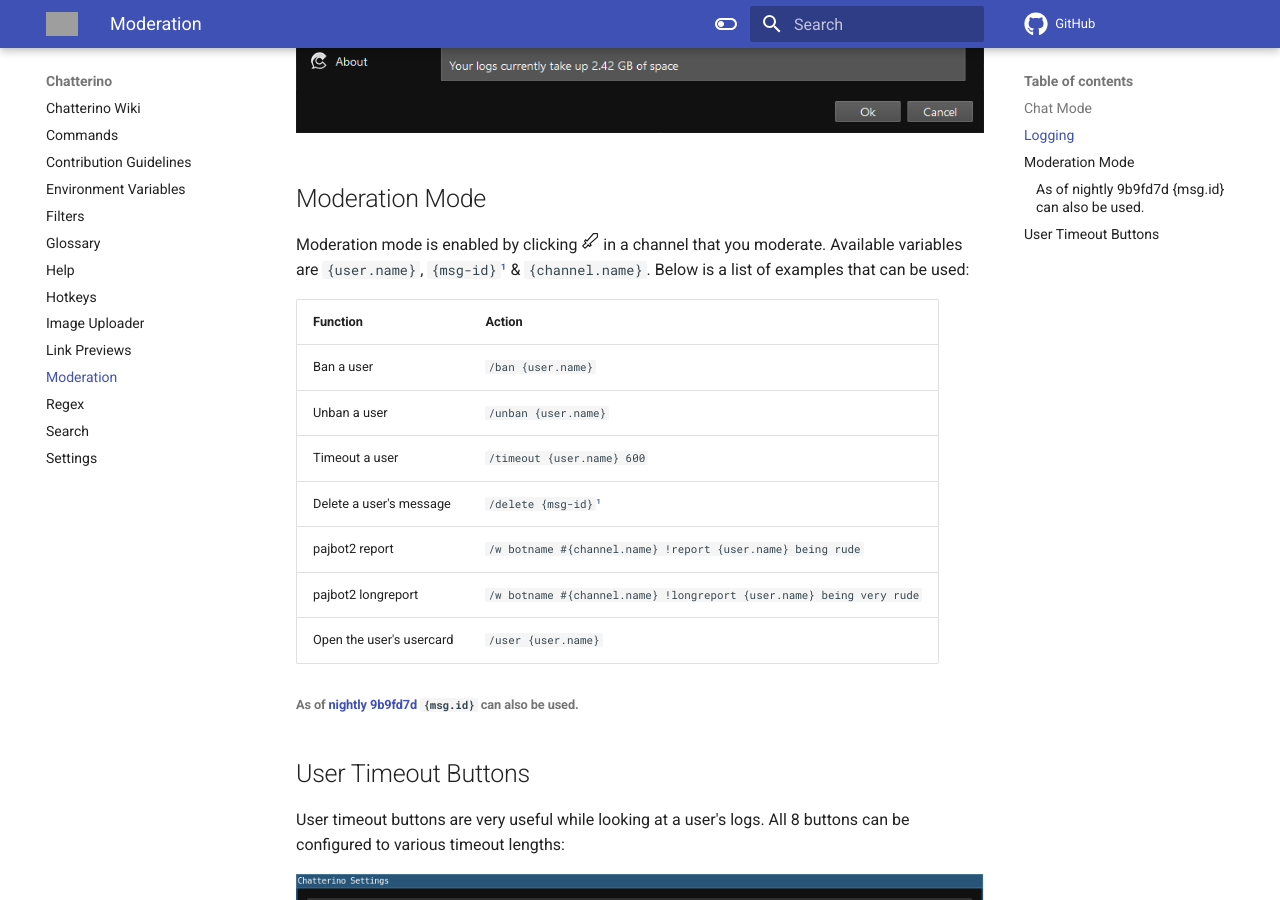
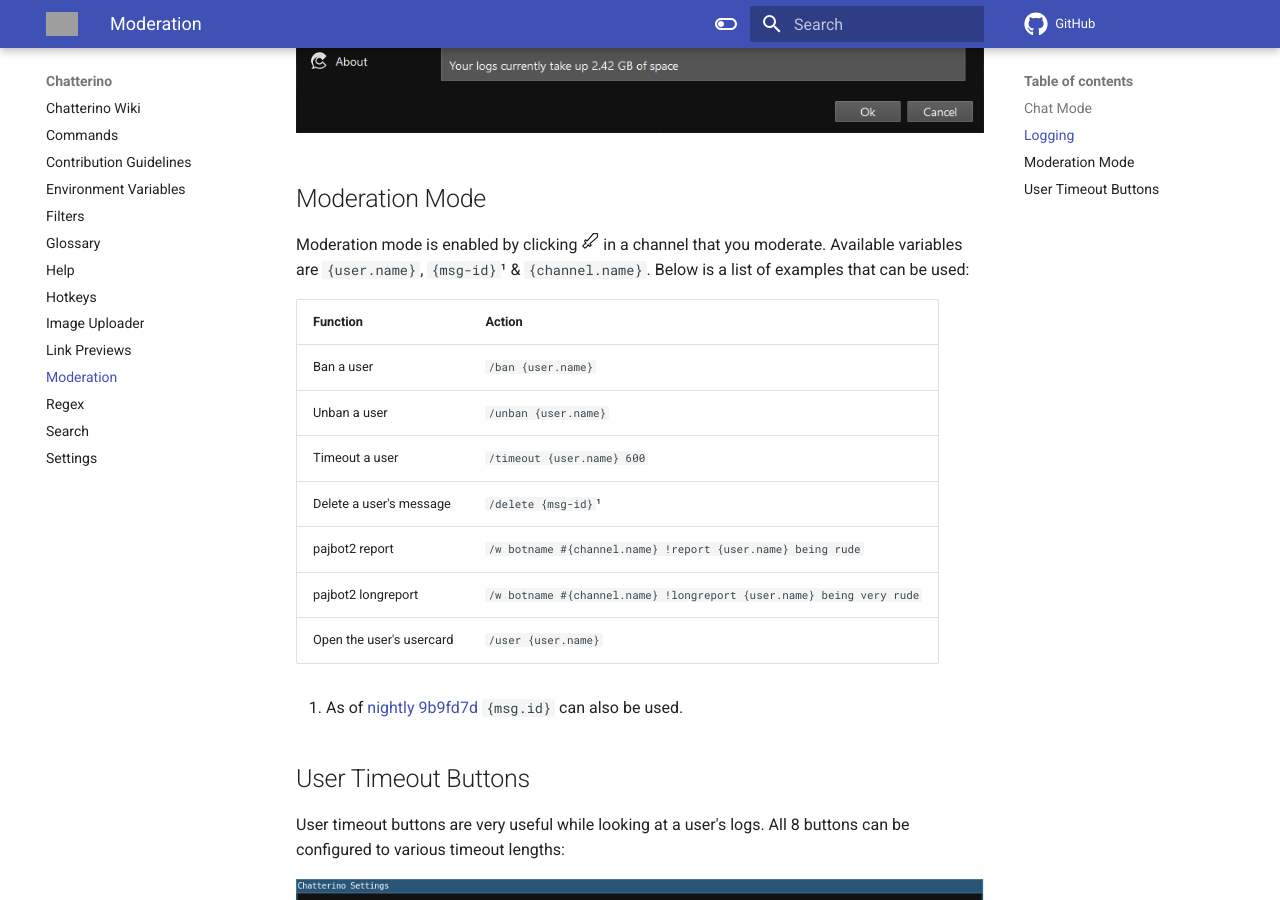
Before and after one commit to Chatterino/wiki, an MkDocs documentation site: the page built from docs/Moderation.md, in a window 1280 px wide and 900 px high, scrolled down 1144 px. Built offline with MkDocs 1.6.1 and Material for MkDocs 9.7.7, drawn with Linux system fonts in a browser that asks for light colours; comment, search, counter and statistics services are not loaded; some of the changed lines change nothing that is shown; grey boxes are pictures that could not be loaded.

Commit message:
remove the jump-to and keep it boring
the note is very obviously on the screen when viewing either section

```diff
--- a/docs/Moderation.md
+++ b/docs/Moderation.md
@@ -15,19 +15,19 @@
 ![Logging](./images/moderation/logging.png)
 
 ## Moderation Mode
-Moderation mode is enabled by clicking ![ModModeDisabled](./images/moderation/modModeDisabled.png){: width=18; height=18 } in a channel that you moderate. Available variables are `{user.name}`, `{msg-id}`[¹](#note-1) & `{channel.name}`. Below is a list of examples that can be used:
+Moderation mode is enabled by clicking ![ModModeDisabled](./images/moderation/modModeDisabled.png){: width=18; height=18 } in a channel that you moderate. Available variables are `{user.name}`, `{msg-id}`¹ & `{channel.name}`. Below is a list of examples that can be used:
 
 | Function | Action |
 | - | - |
 | Ban a user | `/ban {user.name}` |
 | Unban a user | `/unban {user.name}` |
 | Timeout a user | `/timeout {user.name} 600` |
-| Delete a user's message | `/delete {msg-id}`[¹](#note-1) |
+| Delete a user's message | `/delete {msg-id}`¹ |
 | pajbot2 report | `/w botname #{channel.name} !report {user.name} being rude` |
 | pajbot2 longreport | `/w botname #{channel.name} !longreport {user.name} being very rude` |
 | Open the user's usercard | `/user {user.name}` |
 
-###### As of [nightly][nightly] [9b9fd7d][com1] `{msg.id}` can also be used. <a name="note-1"></a>
+1. As of [nightly][nightly] [9b9fd7d][com1] `{msg.id}` can also be used.
 
 ## User Timeout Buttons
 User timeout buttons are very useful while looking at a user's logs. All 8 buttons can be configured to various timeout lengths:
```
